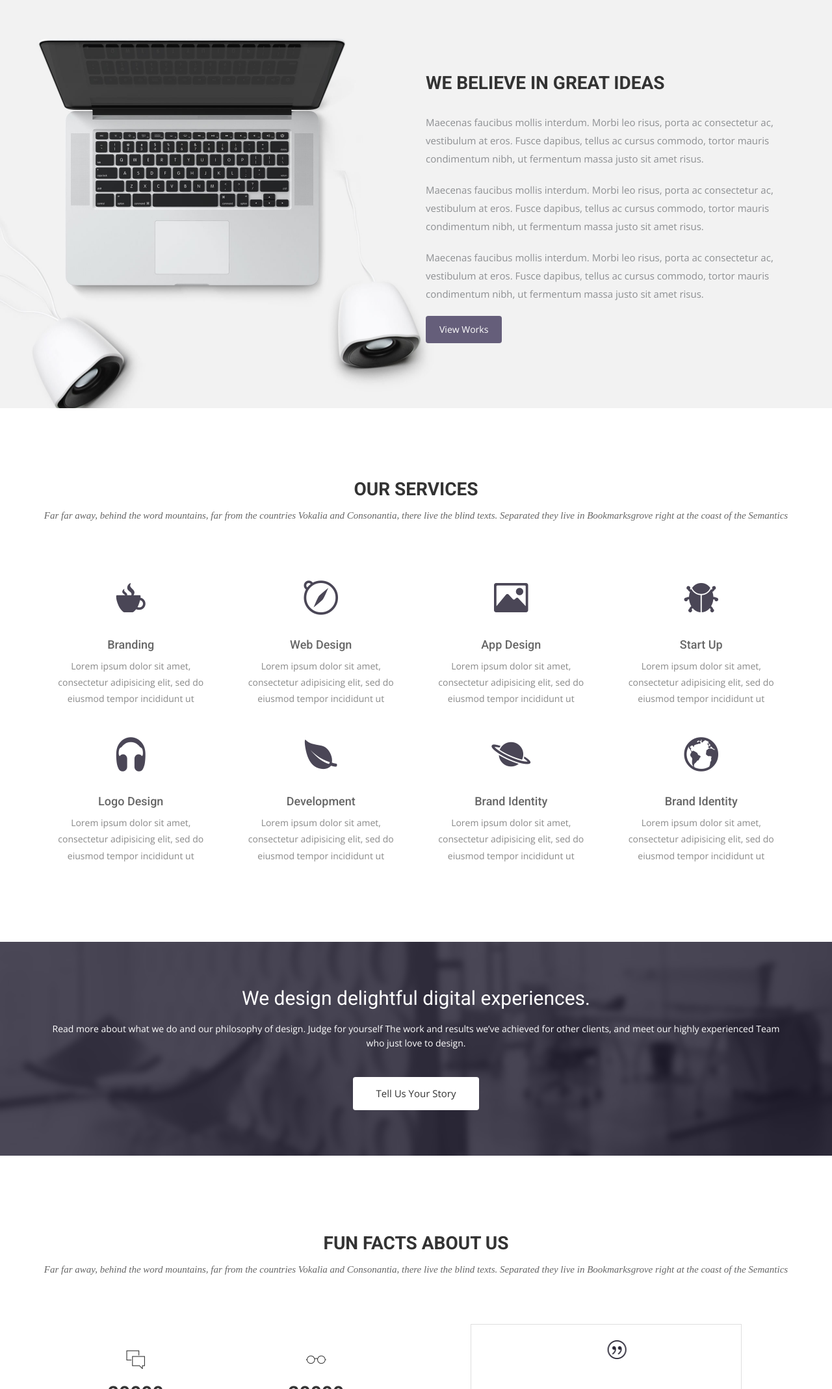
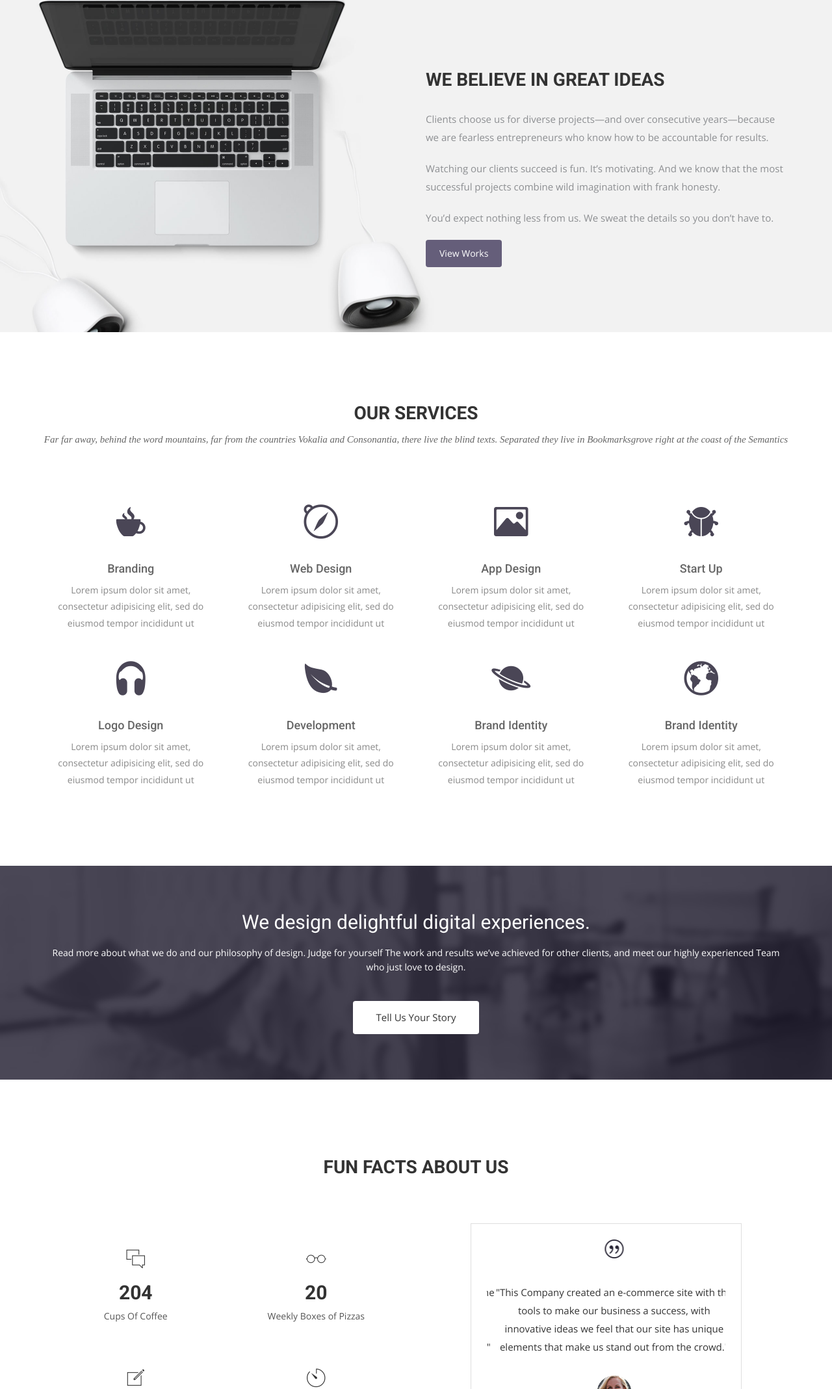
Before and after one commit to aceMediaDigital/aceMediaDigital.github.io, a plain HTML site: page index.html in a window 1280 px wide. Shown: the part 1380-3517 px from the top of the page at 65% size. Drawn offline with nearby package versions, Linux system fonts and the light colour scheme; some packages are replaced by stand-ins of ours; files whose address does not match are found by name; a web font is replaced by a local one.

Commit message:
Update index.html

```diff
--- a/index.html
+++ b/index.html
@@ -99,9 +99,13 @@
             <div class="block">
               <div class="section-title">
                 <h2>About Us</h2>
-                <p>Far far away, behind the word mountains, far from the countries Vokalia and Consonantia, there live the blind texts. Separated they live in Bookmarksgrove right at the coast of the Semantics</p>
+                <p>A team of dreamers, inventors & engineers who think different. We design, build & grow businesses.</p>
               </div>
-              <p>Lorem ipsum dolor sit amet, consectetur adipisicing elit, sed do eiusmod tempor incididunt ut labore et dolore magna aliqua. Ut enim ad minim veniam, quis nostrud exercitation ullamco laboris nisi ut aliquip ex ea commodo consequat. Duis aute irure dolor in reprehenderit in voluptate velit esse cillum dolore eu fugiat nulla pariatur. Excepteur sint occaecat cupidatat non proident, sunt in culpa qui officia deserunt mollit anim id </p>
+              <p> Everyday, we make a dynamic impact on our generation.
+
+Our secret is an eager curiosity of the unknown that leads to discoveries of much technological goodness
+
+We build transformative software and hardware products and create fantastic marketing and branding experiences to delight and inspire the world of tomorrow. </p>
             </div>
           </div><!-- .col-md-7 close -->
           <div class="col-md-5 col-sm-12">
@@ -118,9 +122,9 @@
         <div class="row">
           <div class="col-md-6 col-md-offset-6">
             <h2>WE BELIEVE IN GREAT IDEAS</h2>
-            <p>Maecenas faucibus mollis interdum. Morbi leo risus, porta ac consectetur ac, vestibulum at eros. Fusce dapibus, tellus ac cursus commodo, tortor mauris condimentum nibh, ut fermentum massa justo sit amet risus.</p>
-            <p>Maecenas faucibus mollis interdum. Morbi leo risus, porta ac consectetur ac, vestibulum at eros. Fusce dapibus, tellus ac cursus commodo, tortor mauris condimentum nibh, ut fermentum massa justo sit amet risus.</p>
-            <p>Maecenas faucibus mollis interdum. Morbi leo risus, porta ac consectetur ac, vestibulum at eros. Fusce dapibus, tellus ac cursus commodo, tortor mauris condimentum nibh, ut fermentum massa justo sit amet risus.</p>
+            <p> Clients choose us for diverse projects—and over consecutive years—because we are fearless entrepreneurs who know how to be accountable for results. </p>
+            <p> Watching our clients succeed is fun. It’s motivating. And we know that the most successful projects combine wild imagination with frank honesty.</p>
+            <p> You’d expect nothing less from us. We sweat the details so you don’t have to.</p>
             <a href="work.html" class="btn btn-view-works">View Works</a>
           </div>
         </div>
@@ -218,7 +222,7 @@
         <div class="row">
           <div class="section-title text-center">
             <h2>Fun Facts About Us</h2>
-            <p>Far far away, behind the word mountains, far from the countries Vokalia and Consonantia, there live the blind texts. Separated they live in Bookmarksgrove right at the coast of the Semantics</p>
+            <!--<p>Far far away, behind the word mountains, far from the countries Vokalia and Consonantia, there live the blind texts. Separated they live in Bookmarksgrove right at the coast of the Semantics</p>-->
           </div>
         </div>
         <div class="row">
@@ -228,29 +232,29 @@
                 <li>
                   <div class="block">
                     <i class="ion-ios-chatboxes-outline"></i>
-                    <h4 class="counter">20000</h4>
+                    <h4 class="counter">204</h4>
                     <span>Cups Of Coffee</span>
                   </div>
                 </li>
                 <li>
                   <div class="block">
                     <i class="ion-ios-glasses-outline"></i>
-                    <h4 class="counter">20000</h4>
-                    <span>Cups Of Coffee</span>
+                    <h4 class="counter">20</h4>
+                    <span>Weekly Boxes of Pizzas</span>
                   </div>
                 </li>
                 <li>
                   <div class="block">
                     <i class="ion-ios-compose-outline"></i>
-                    <h4 class="counter">20000</h4>
+                    <h4 class="counter">200</h4>
                     <span>Cups Of Coffee</span>
                   </div>
                 </li>
                 <li>
                   <div class="block">
                     <i class="ion-ios-timer-outline"></i>
-                    <h4 class="counter">20000</h4>
-                    <span>Cups Of Coffee</span>
+                    <h4 class="counter">12</h4>
+                    <span>Delivered Projects</span>
                   </div>
                 </li>
 
```
